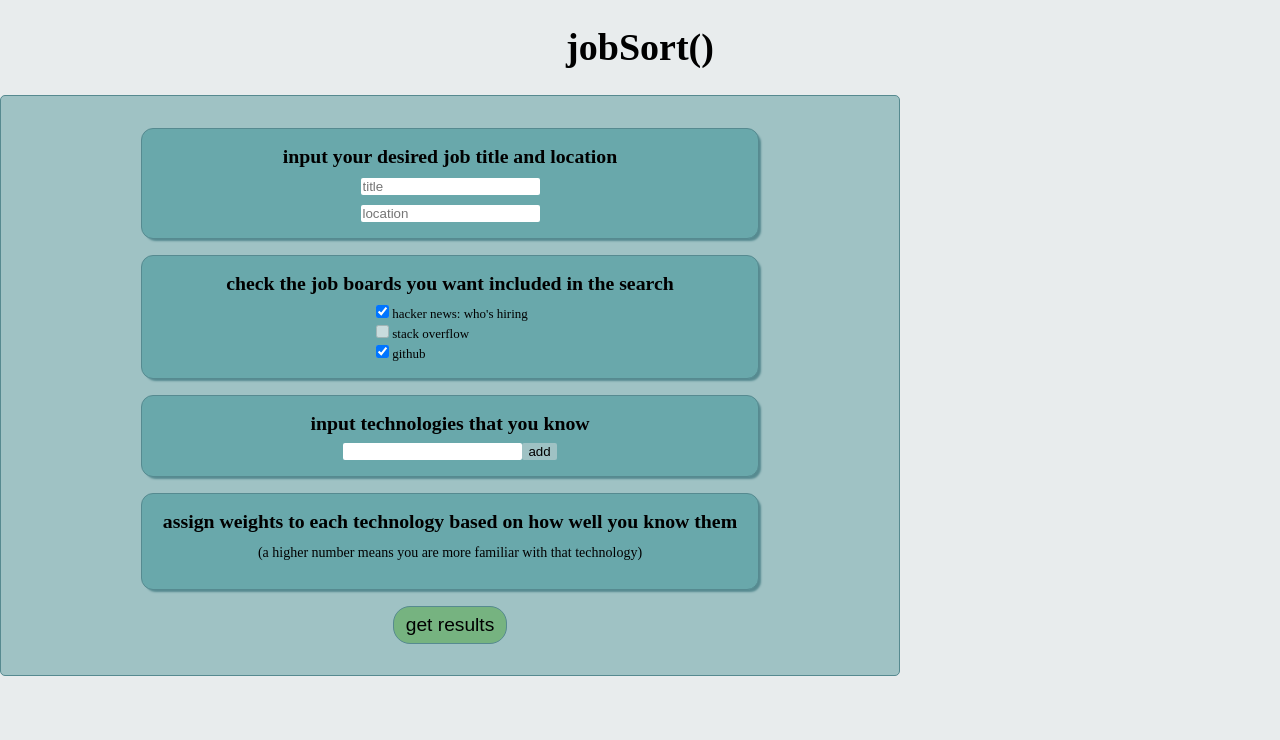
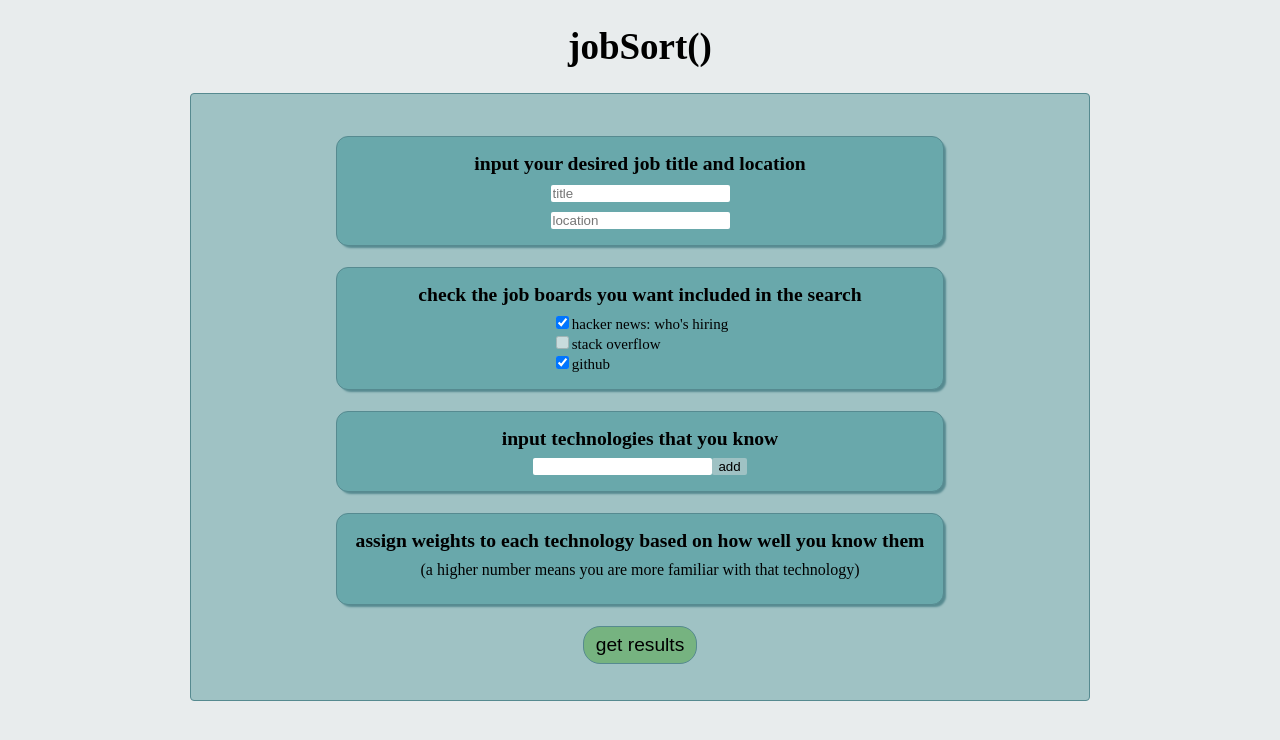
Before and after one commit to austintackaberry/jobsort, a React (Create React App) app in the folder react-backend/client/: page / in a window 1280 px wide. Shown: the top 740 px of the page. Built offline with nearby package versions, Linux system fonts and the light colour scheme.

Commit message:
tweaked css

```diff
--- a/react-backend/client/src/App.css
+++ b/react-backend/client/src/App.css
@@ -12,12 +12,10 @@ body {
   max-width: 900px;
   margin: 0 auto;
   border: 1px solid rgb(86, 138, 144);
-  border-radius: 5px;
+  border-radius: 0.5vmin;
   margin-top: 20px;
-  margin-left: 0;
-  margin-right: 0;
   background-color: #9fc2c4;
-  padding: 2vmin;
+  padding: calc(5px + 2vmin);
   box-sizing: border-box
 }
 
@@ -27,28 +25,41 @@ body {
   max-width: 650px;
 }
 
+.content-group {
+  border: 1px solid rgb(86, 138, 144);
+  border-radius: 1.5vmin;
+  padding: 2vmin;
+  margin: calc(5px + 2vmin);
+  background-color: #69a8ab;
+  box-shadow: 3px 3px 2px -1px rgb(86, 138, 144);
+}
+
 h1 {
-  font-size: calc(10px + 3.5vmin);
+  font-size: calc(13px + 3.0vmin);
 }
 
 h3 {
-  font-size: calc(7px + 1.6vmin);
+  font-size: calc(10px + 1.2vmin);
 }
 
 h4 {
-  font-size: calc(6px + 1.5vmin);
+  font-size: calc(8px + 1.5vmin);
   margin-top: calc(5px + 1vmin);
   margin-bottom: calc(5px + 1vmin);
 }
 
 p {
-  font-size: calc(6px + 1vmin);
-  margin-top: 1.5vmin;
-  margin-bottom: 1.5vmin;
+  font-size: calc(8px + 1vmin);
+  margin-top: calc(3.5px + 0.7vmin);
+  margin-bottom: calc(3.5px + 0.7vmin);
 }
 
 label {
-  font-size: calc(5px + 1vmin);
+  font-size: calc(7px + 1vmin);
+}
+
+span {
+  font-size: calc(7px + 1vmin);
 }
 
 .instructions {
@@ -103,6 +114,7 @@ input::-webkit-calendar-picker-indicator {
   margin-top: 10px;
   border: 1px solid rgb(86, 138, 144);
   border-radius: 10px;
+  box-shadow: 3px 3px 2px -1px rgb(86, 138, 144);
 }
 
 .source {
@@ -150,15 +162,6 @@ a {
 
 .weight-input {
   width: 70px;
-}
-
-.content-group {
-  border: 1px solid rgb(86, 138, 144);
-  border-radius: 1.5vmin;
-  padding: 2vmin;
-  margin: 2vmin;
-  background-color: #69a8ab;
-  box-shadow: 3px 3px 2px -1px rgb(86, 138, 144);
 }
 
 #listing-container {
```
Also changed, not shown: 8 other files (tests, documents, lock files or other folders).
